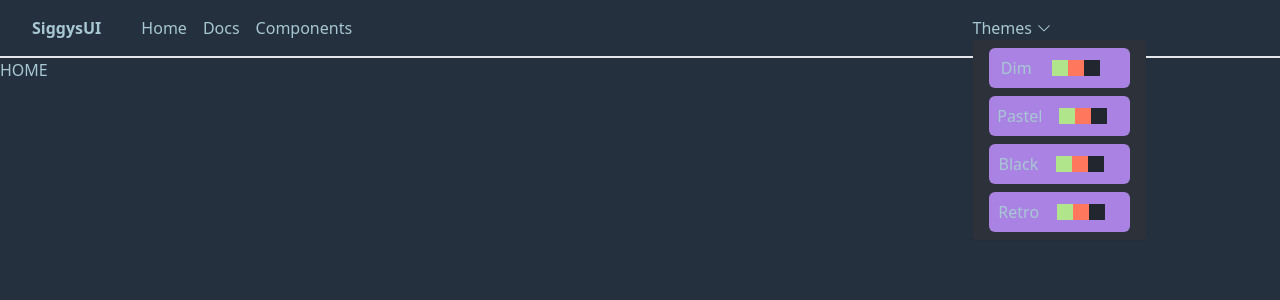
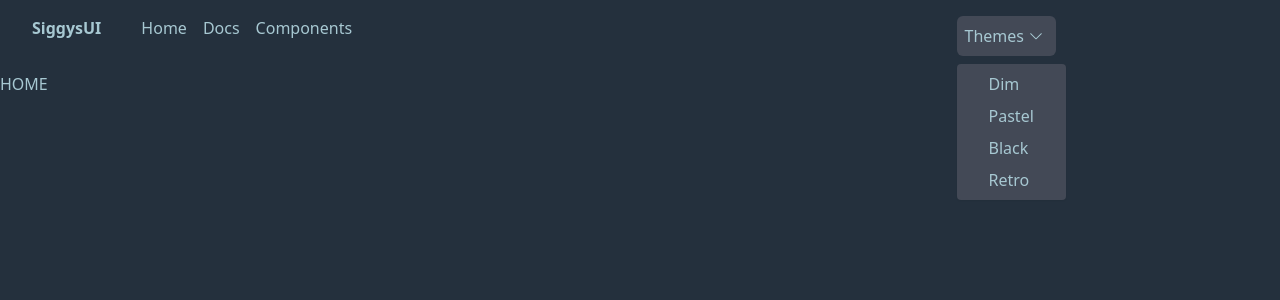
Before and after one commit to HaraldSigvartsen/SiggysUI, a SvelteKit app: page / in a window 1280 px wide. Both pictures are taken after a click on the button "Themes". Shown: the top 300 px of the page. Built offline with nearby package versions, Linux system fonts and the light colour scheme.

Commit message:
feat: removed the preview of colors and cleaned up the code

```diff
--- a/src/app.css
+++ b/src/app.css
@@ -3,15 +3,17 @@
 @tailwind utilities;
 
 @layer base {
+
   /* Dim theme */
   .Dim {
     --color-bg: hsl(211.58, 25.47%, 19%);
+    --color-text: hsl(194, 32%, 74%);
     --color-primary: hsl(95, 63%, 72%);
     --color-secondary: hsl(10, 100%, 68%);
     --color-accent: hsl(265, 64%, 70%);
     --color-neutral: hsl(220, 16%, 16%);
     --color-neutral-content: hsl(194, 32%, 74%);
-		--color-base-100: hsl(220, 12%, 24%);
+    --color-base-100: hsl(220, 12%, 30%);
     --color-base-200: hsl(219, 14%, 20%);
     --color-base-300: hsl(221, 16%, 18%);
     --color-base-content: hsl(194, 32%, 74%);
@@ -23,7 +25,8 @@
 
   /* Pastel theme: */
   .Pastel {
-		--color-bg: hsl(0, 17.91%, 13.92%);
+    --color-bg: hsl(210, 10%, 95%);
+    --color-text: hsl(4, 72%, 80%);
     --color-primary: hsl(292, 24%, 77%);
     --color-secondary: hsl(4, 72%, 86%);
     --color-accent: hsl(154, 48%, 81%);
@@ -35,7 +38,8 @@
 
   /* Black theme */
   .Black {
-		--color-bg: hsl(0, 17.91%, 13.92%);
+    --color-bg: hsl(0, 0%, 8%);
+    --color-text: hsl(0, 0%, 84%);
     --color-primary: hsl(0, 0%, 22%);
     --color-secondary: hsl(0, 0%, 22%);
     --color-accent: hsl(0, 0%, 22%);
@@ -52,7 +56,8 @@
 
   /* Retro theme */
   .Retro {
-		--color-bg: hsl(0, 17.91%, 13.92%);
+    --color-bg: hsl(44.812, 28.95%, 80.075%);
+    --color-text: hsl(322, 6%, 19%);
     --color-primary: hsl(355, 70%, 79%);
     --color-secondary: hsl(135, 29%, 74%);
     --color-accent: hsl(23, 74%, 60%);
--- a/src/lib/components/navigation/mainmenu/mainMenu.svelte
+++ b/src/lib/components/navigation/mainmenu/mainMenu.svelte
@@ -18,7 +18,7 @@
 	];
 </script>
 
-<header class="w-full border-b-2 p-4">
+<header class="w-full p-4">
 	<nav class="sticky flex w-10/12">
 		<a class="ml-4 font-bold" href="/">SiggysUI</a>
 
--- a/src/lib/components/theme/theme.svelte
+++ b/src/lib/components/theme/theme.svelte
@@ -24,24 +24,26 @@
 		document.documentElement.classList.add(theme);
 		localStorage.setItem("theme", theme);
 		selectedTheme = theme;
-		console.log("Theme applied: ", theme);
+		isExpanded = false;
 	}
 </script>
 
 <div class="">
-	<button class="flex items-center" on:click={clickHandler}>Themes <ArrowDown /> </button>
+	<button
+		class={`flex items-center rounded-md p-2 hover:bg-base-100 ${isExpanded ? "bg-base-100" : "bg-none"}`}
+		on:click={clickHandler}
+		>Themes <ArrowDown />
+	</button>
 	{#if isExpanded}
-		<ul class="fixed flex min-w-min flex-col gap-y-2 rounded bg-base-200 px-4 py-2 shadow-sm" transition:slide>
+		<ul class="fixed mt-2 flex min-w-min flex-col gap-y-2 rounded bg-base-100 py-2 shadow-sm" transition:slide>
 			{#each themes as theme}
-				<li data-theme={theme} class="rounded-md bg-accent p-2 hover:bg-base-100">
-					<button class="my-auto flex flex-row items-center gap-x-4" on:click={() => applyTheme(theme)}>
+				<li data-theme={theme} class="w-full rounded-md px-8 hover:bg-base-100">
+					<button
+						data-theme={theme}
+						class="my-auto flex flex-row items-center gap-x-4"
+						on:click={() => applyTheme(theme)}
+					>
 						<span class="w-1/2">{theme}</span>
-						<ul class="ml-auto flex w-1/2 flex-row">
-							<li data-theme={theme} class="bg-primary p-2" />
-							<li class="bg-secondary p-2" />
-							<li class="bg-neutral p-2" />
-							<li class="bg-accent p-2" />
-						</ul>
 					</button>
 				</li>
 			{/each}
--- a/src/routes/+layout.svelte
+++ b/src/routes/+layout.svelte
@@ -3,7 +3,7 @@
 	import MainMenu from "$lib/components/navigation/mainmenu/mainMenu.svelte";
 </script>
 
-<div class="flex min-h-screen flex-col bg-bgColor text-neutral-content">
+<div class="text-textColor flex min-h-screen flex-col bg-bgColor">
 	<MainMenu />
 	<main><slot /></main>
 </div>
--- a/tailwind.config.js
+++ b/tailwind.config.js
@@ -6,6 +6,7 @@ export default {
 		extend: {
 			colors: {
 				bgColor: `var(--color-bg)`,
+				textColor: `var(--color-text)`,
 				primary: `var(--color-primary)`,
 				secondary: `var(--color-secondary)`,
 				accent: `var(--color-accent)`,
```
Lines whose indentation alone changed are shown as unchanged.
